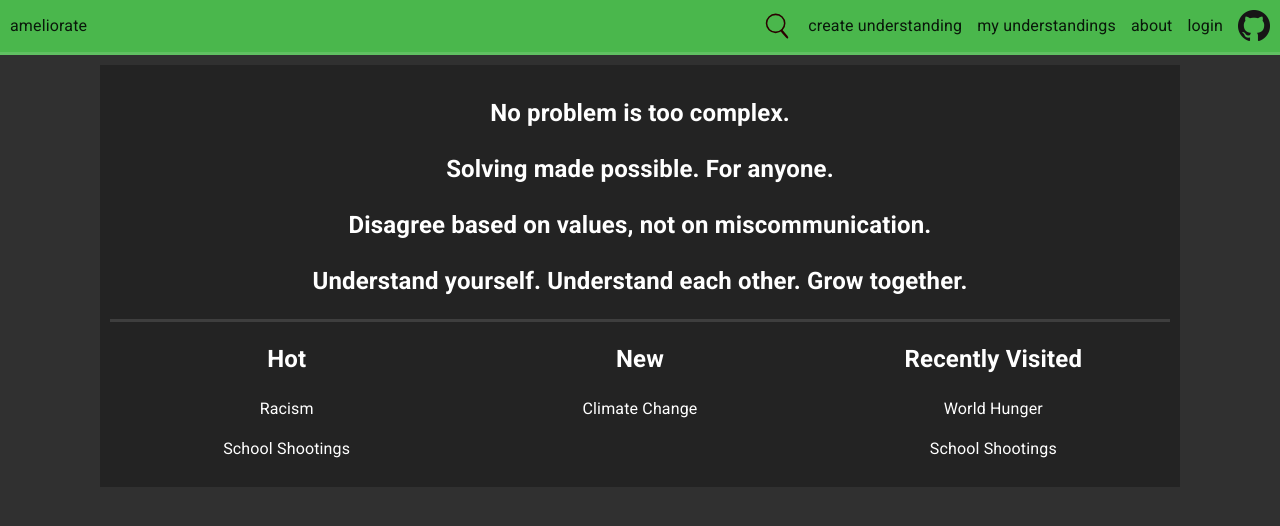
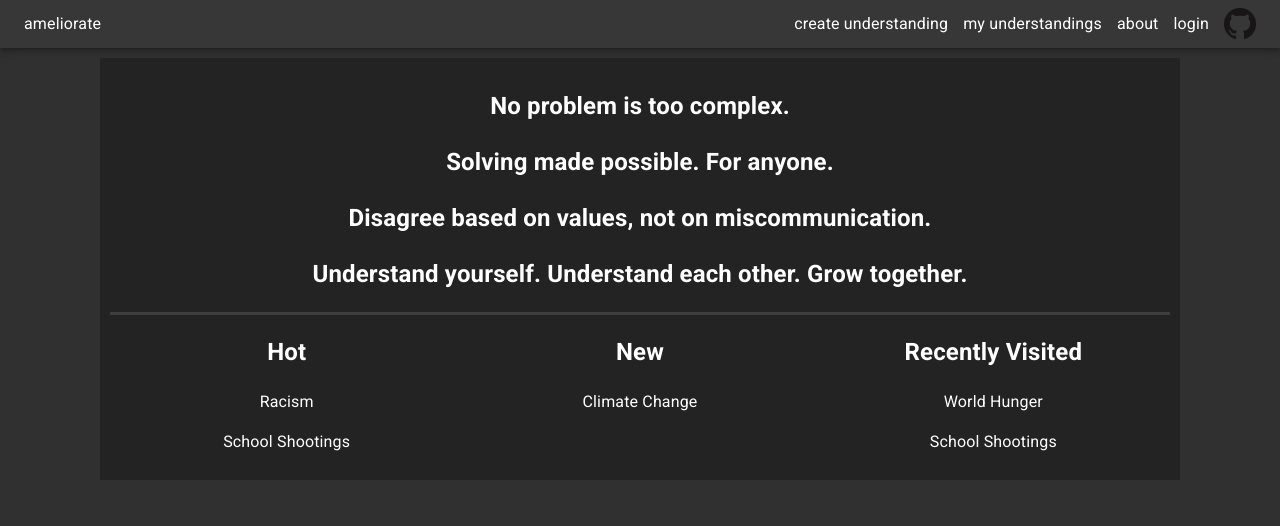
Before and after one commit to amelioro/ameliorate, a Next.js app in the folder web/: page / in a window 1280 px wide. Shown: the top 526 px of the page. Built offline with nearby package versions, Linux system fonts and the light colour scheme.

Commit message:
Try material for layout

```diff
--- /dev/null
+++ b/web/common/components/LayoutMaterial.tsx
@@ -0,0 +1,64 @@
+import { AppBar, Box, Toolbar } from "@mui/material";
+import { NextPage } from "next";
+import Image from "next/image";
+import { ReactNode } from "react";
+
+import Link from "./Link";
+
+interface NavLinkProps {
+  href: string;
+  display?: string;
+  children: ReactNode;
+}
+
+interface LayoutProps {
+  children: ReactNode;
+}
+
+const NavLink = ({ href, display, children }: NavLinkProps) => {
+  return (
+    <Link href={href} display={display} color="text" underline="none">
+      {children}
+    </Link>
+  );
+};
+
+const LayoutMaterial: NextPage<LayoutProps> = ({ children }) => {
+  return (
+    <>
+      <AppBar position="sticky">
+        <Toolbar variant="dense">
+          <Box
+            flex="1"
+            display="flex"
+            justifyContent="space-between"
+            alignItems="center"
+          >
+            <NavLink href="/">ameliorate</NavLink>
+            <Box display="flex" gap="15px" alignItems="center">
+              <NavLink href="/new">create understanding</NavLink>
+              <NavLink href="/mine">my understandings</NavLink>
+              <NavLink href="/about">about</NavLink>
+              <NavLink href="/login">login</NavLink>
+              <NavLink
+                href="https://github.com/keyserj/ameliorate"
+                display="flex"
+              >
+                <Image
+                  src="/GitHub-Mark-64px.png"
+                  height={32}
+                  width={32}
+                  alt="github link"
+                />
+              </NavLink>
+            </Box>
+          </Box>
+        </Toolbar>
+      </AppBar>
+
+      <main>{children}</main>
+    </>
+  );
+};
+
+export default LayoutMaterial;
--- /dev/null
+++ b/web/common/components/Link.tsx
@@ -0,0 +1,129 @@
+// Combine Material Link with Nextjs Link
+// Stolen from https://github.com/mui/material-ui/blob/a7dbc3c61013941cb331ae01fffb9620088b6cfa/examples/nextjs-with-typescript/src/Link.tsx
+
+import MuiLink, { type LinkProps as MuiLinkProps } from "@mui/material/Link";
+import { styled } from "@mui/material/styles";
+import clsx from "clsx";
+import NextLink, { LinkProps as NextLinkProps } from "next/link";
+import { useRouter } from "next/router";
+import * as React from "react";
+
+// Add support for the sx prop for consistency with the other branches.
+const Anchor = styled("a")({});
+
+interface NextLinkComposedProps
+  extends Omit<React.AnchorHTMLAttributes<HTMLAnchorElement>, "href">,
+    Omit<
+      NextLinkProps,
+      "href" | "as" | "onClick" | "onMouseEnter" | "onTouchStart"
+    > {
+  to: NextLinkProps["href"];
+  linkAs?: NextLinkProps["as"];
+}
+
+export const NextLinkComposed = React.forwardRef<
+  HTMLAnchorElement,
+  NextLinkComposedProps
+>(function NextLinkComposed(props, ref) {
+  const { to, linkAs, replace, scroll, shallow, prefetch, locale, ...other } =
+    props;
+
+  return (
+    <NextLink
+      href={to}
+      prefetch={prefetch}
+      as={linkAs}
+      replace={replace}
+      scroll={scroll}
+      shallow={shallow}
+      passHref
+      locale={locale}
+    >
+      <Anchor ref={ref} {...other} />
+    </NextLink>
+  );
+});
+
+export type LinkProps = {
+  activeClassName?: string;
+  as?: NextLinkProps["as"];
+  href: NextLinkProps["href"];
+  linkAs?: NextLinkProps["as"]; // Useful when the as prop is shallow by styled().
+  noLinkStyle?: boolean;
+} & Omit<NextLinkComposedProps, "to" | "linkAs" | "href"> &
+  Omit<MuiLinkProps, "href">;
+
+// A styled version of the Next.js Link component:
+// https://nextjs.org/docs/api-reference/next/link
+const Link = React.forwardRef<HTMLAnchorElement, LinkProps>(function Link(
+  props,
+  ref
+) {
+  const {
+    activeClassName = "active",
+    as,
+    className: classNameProps,
+    href,
+    linkAs: linkAsProp,
+    locale,
+    noLinkStyle,
+    prefetch,
+    replace,
+    // role, // Link don't have roles.
+    scroll,
+    shallow,
+    ...other
+  } = props;
+
+  const router = useRouter();
+  const pathname = typeof href === "string" ? href : href.pathname;
+  const className = clsx(classNameProps, {
+    [activeClassName]: router.pathname === pathname && activeClassName,
+  });
+
+  const isExternal =
+    typeof href === "string" &&
+    (href.indexOf("http") === 0 || href.indexOf("mailto:") === 0);
+
+  if (isExternal) {
+    if (noLinkStyle) {
+      return <Anchor className={className} href={href} ref={ref} {...other} />;
+    }
+
+    return <MuiLink className={className} href={href} ref={ref} {...other} />;
+  }
+
+  const linkAs = linkAsProp || as;
+  const nextjsProps = {
+    to: href,
+    linkAs,
+    replace,
+    scroll,
+    shallow,
+    prefetch,
+    locale,
+  };
+
+  if (noLinkStyle) {
+    return (
+      <NextLinkComposed
+        className={className}
+        ref={ref}
+        {...nextjsProps}
+        {...other}
+      />
+    );
+  }
+
+  return (
+    <MuiLink
+      component={NextLinkComposed}
+      className={className}
+      ref={ref}
+      {...nextjsProps}
+      {...other}
+    />
+  );
+});
+
+export default Link;
--- a/web/pages/_app.tsx
+++ b/web/pages/_app.tsx
@@ -3,7 +3,7 @@
 import type { AppProps } from "next/app";
 import Head from "next/head";
 
-import Layout from "../common/components/layout";
+import LayoutMaterial from "../common/components/LayoutMaterial";
 import { getThemeOptions } from "../common/theme";
 
 function MyApp({ Component, pageProps }: AppProps) {
@@ -23,9 +23,9 @@
       <ThemeProvider theme={theme}>
         <CssBaseline />
 
-        <Layout>
+        <LayoutMaterial>
           <Component {...pageProps} />
-        </Layout>
+        </LayoutMaterial>
       </ThemeProvider>
 
       <style jsx global>{`
```
Also changed, not shown: web/common/components/Layout.tsx (renamed from web/common/components/layout.tsx).
